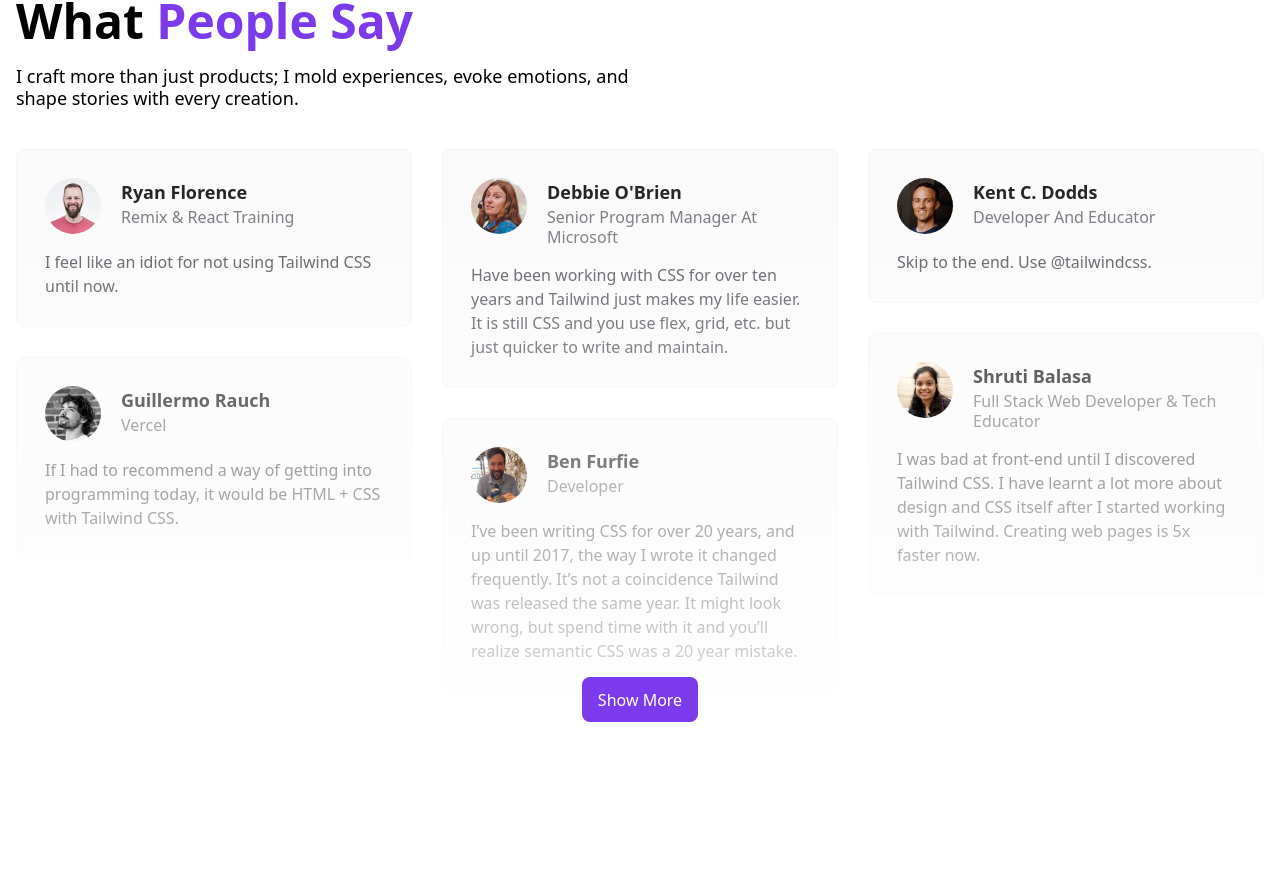
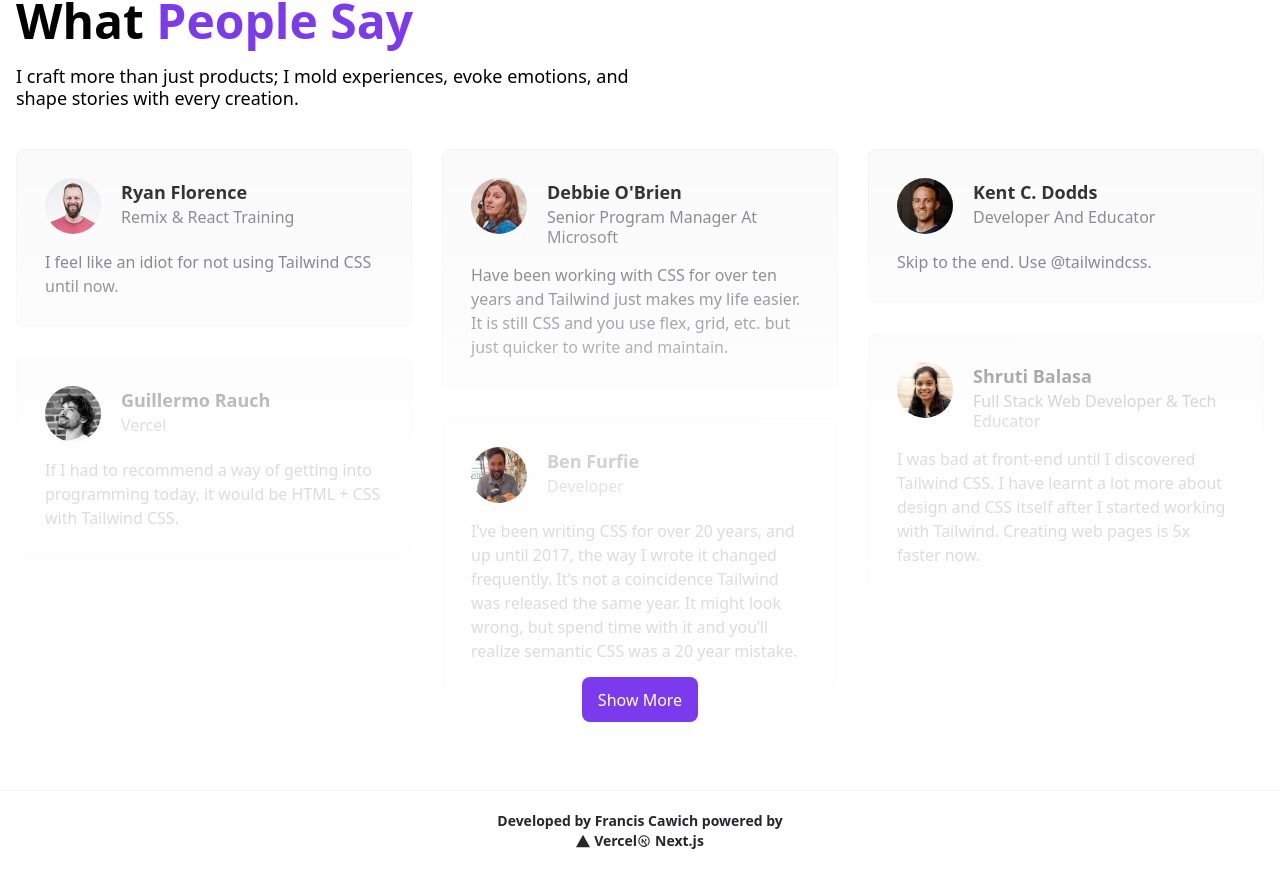
Before and after one commit to FranceCawich/Portfolio-, a Next.js app: page / in a window 1280 px wide. Shown: the part 2739-3610 px from the top of the page. Before the commit the page ends 3489 px from the top, so only its background shows below. Built offline with nearby package versions, Linux system fonts and the light colour scheme.

Commit message:
adding footer

```diff
--- a/app/page.js
+++ b/app/page.js
@@ -1,5 +1,6 @@
 import About from "@/components/About";
 import Contacts from "@/components/Contacts";
+import Footer from "@/components/Footer";
 import Header from "@/components/Header";
 import Projects from "@/components/Projects";
 import Reviews from "@/components/Reviews";
@@ -8,6 +9,8 @@ import WorkHistory from "@/components/WorkHistory";
 
 export default function Home() {
   return (
+    <>
+
     <main className="max-w-screen-xl w-full mx-auto px-4">
         <div className="mt-20">
           <Header />
@@ -21,8 +24,18 @@ export default function Home() {
           <WorkHistory />
 
           <Projects />
+
           <Reviews />
+
+
         </div>
       </main>
+      <Footer />
+
+      </>
+
+
+
+
   );
 }
--- /dev/null
+++ b/components/Footer.js
@@ -0,0 +1,22 @@
+import { SiVercel } from "react-icons/si";
+import { TbBrandNextjs } from "react-icons/tb";
+
+const Footer = () => {
+  return (
+    <footer className="border-t border-t-zinc-100 dark:border-t-zinc-800 mt-10">
+      <div className="max-w-screen-xl mx-auto px-4 py-5">
+        <p className="text-sm font-semibold text-center text-zinc-800 dark:text-zinc-400">
+          Developed by <strong className="font-black">Francis Cawich</strong> powered by
+          <span className="flex items-center justify-center">
+            <SiVercel className="inline-block mr-1" /> Vercel
+            <TbBrandNextjs className="inline-block mr-1" /> Next.js
+          </span>
+
+
+        </p>
+      </div>
+    </footer>
+  );
+};
+
+export default Footer;
--- a/components/Reviews.js
+++ b/components/Reviews.js
@@ -27,7 +27,7 @@ const Reviews = () => {
 
       <div className=" relative w-full ">
         {data.length !== count ? (
-          <div className="absolute bottom-0 w-full h-full bg-gradient-to-t from-white/80 dark:from-black/80 to-transparent flex justify-center items-end">
+          <div className="absolute bottom-0 w-full h-full bg-gradient-to-t from-white/80 dark:from-[#121212]/90 to-transparent flex justify-center items-end from-[50%]">
             <button
               className="h-[45px] bg-violet-600 text-white rounded-lg font-medium text-base capitalize px-4 "
               onClick={() => setCount(count + 6)}
```
Also changed, not shown: components/Heading.js (+7 -3 lines). Lines whose indentation alone changed are shown as unchanged.
